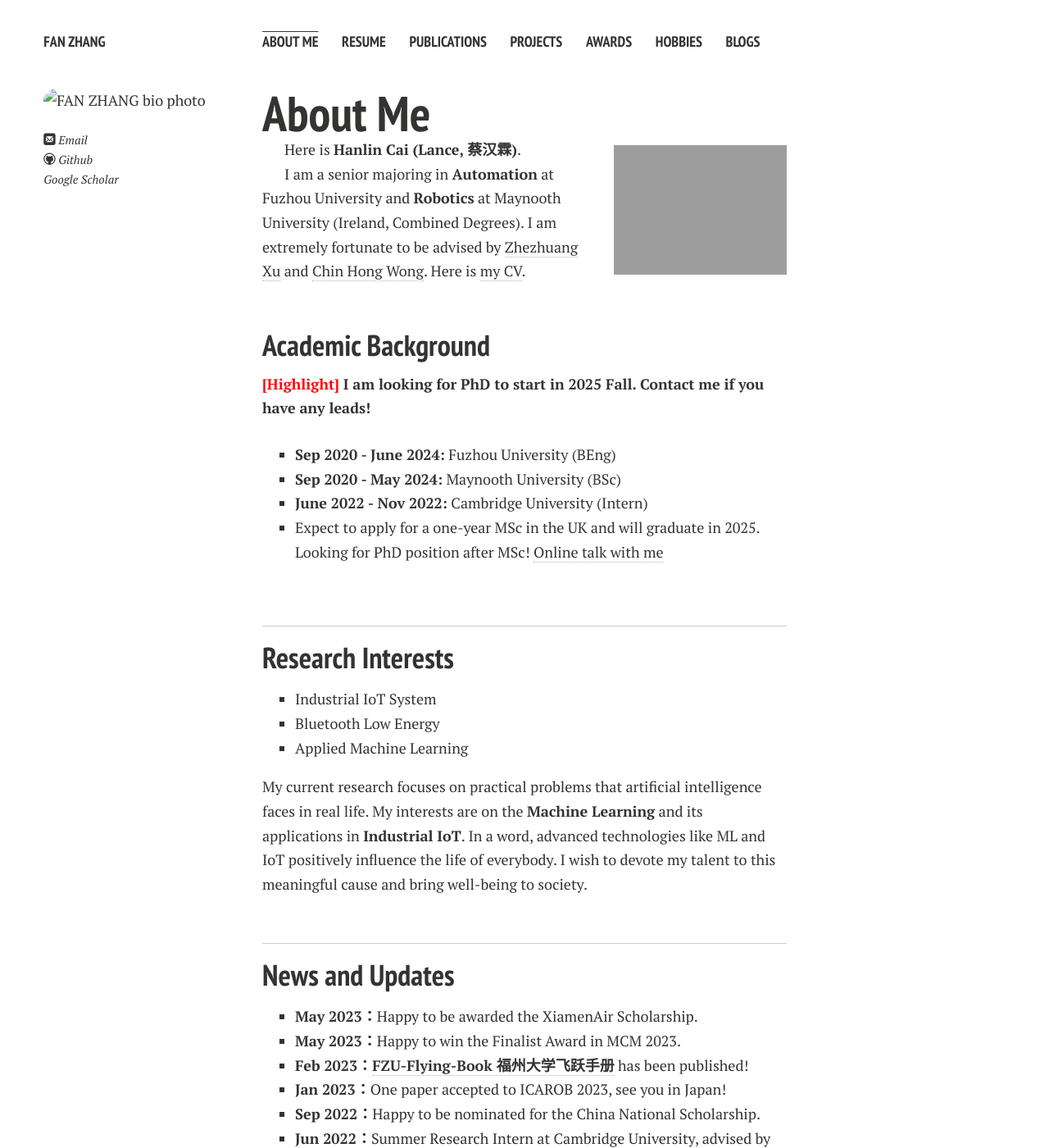
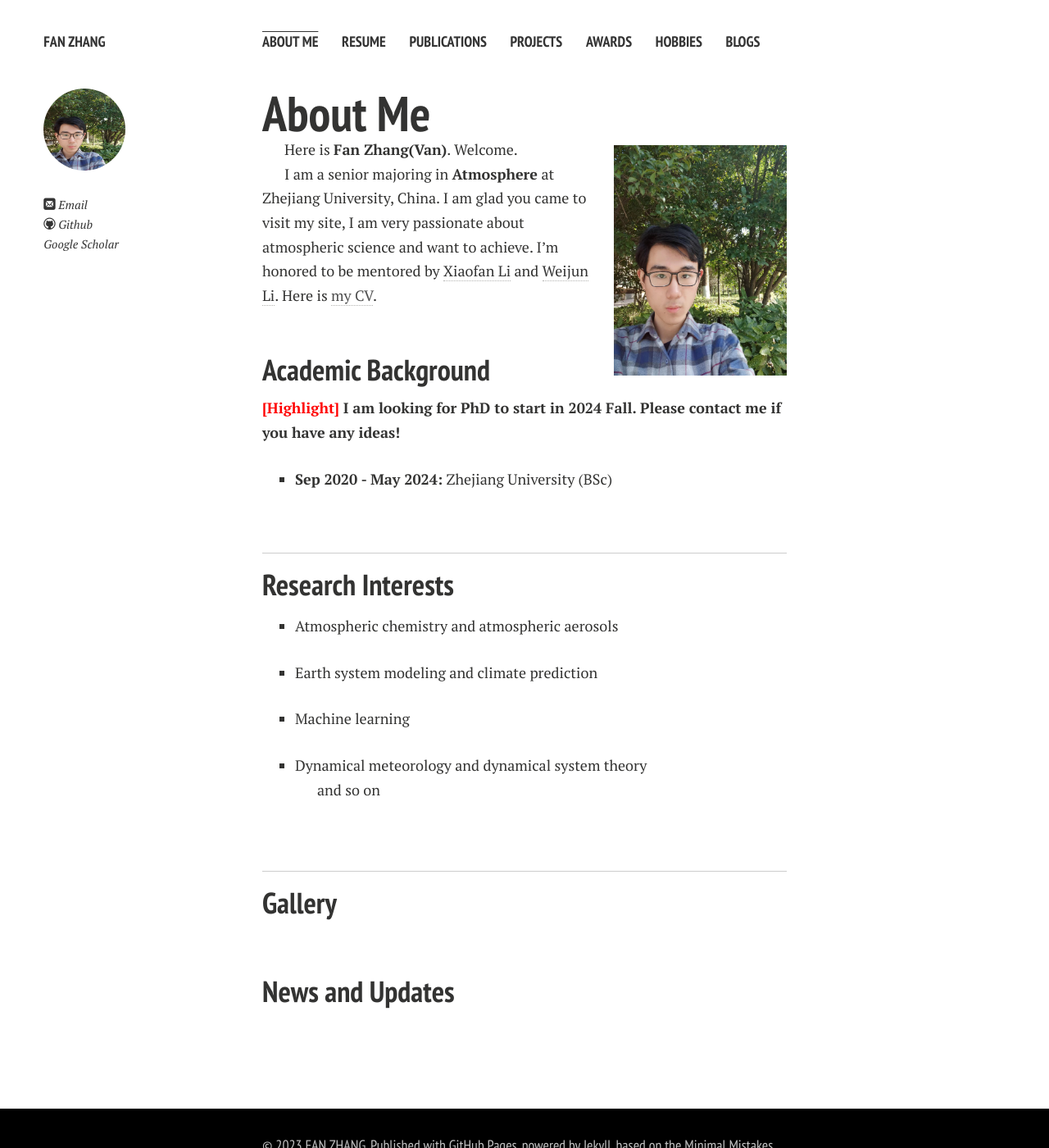
Before and after one commit to VANvonZHANG/VANvonZHANG.github.io, a Jekyll site: the page built from index.md, in a window 1280 px wide and 1400 px high. Shown: the whole window at 82% size. Built offline with Jekyll 4.4.1, drawn with Linux system fonts in a browser that asks for light colours; nearby versions of some CDN libraries; comment, search, counter and statistics services are not loaded; a style sheet for code colours, icons or effects is not loaded; our own code applies the rules of GitHub Pages for plain Markdown files.

```diff
--- a/googlefb025e8ad13f176c.html
+++ /dev/null
@@ -1,3 +0,0 @@
-google-site-verification: googlefb025e8ad13f176c.html
-<!-- This file is used to verify the Google Serach Console -->
-<!-- You can also verify at: https://search.google.com/search-console/about -->
--- a/index.md
+++ b/index.md
@@ -4,22 +4,19 @@ layout: page
 
 # About Me
 
-<img src="https://caihanlin.com/caihanlin.jpg" class="floatpic" width="360" height="480">
+<img src="https://VANvonZHANG.github.io/images/FanZhang.jpg" class="floatpic" width="360" height="480">
 
-Here is **Hanlin Cai (Lance, [蔡汉霖](https://caihanlin.com/file/蔡汉霖简历.pdf))**.
+Here is **Fan Zhang(Van)**. Welcome.
 
-I am a senior majoring in **Automation** at Fuzhou University and **Robotics** at Maynooth University (Ireland, Combined Degrees). I am extremely fortunate to be advised by [Zhezhuang Xu](https://dqxy.fzu.edu.cn/info/1102/3547.htm) and [Chin Hong Wong](https://www.researchgate.net/profile/Chin-Hong-Wong). Here is [my CV](https://caihanlin.com/file/Resume-HanlinCAI.pdf).
+I am a senior majoring in **Atmosphere** at Zhejiang University, China. I am glad you came to visit my site, I am very passionate about atmospheric science and want to achieve. I'm honored to be mentored by [Xiaofan Li](https://person.zju.edu.cn/xiaofanli) and [Weijun Li](https://person.zju.edu.cn/liwj). Here is [my CV]().
 
 <br>
 
 ## Academic Background
 
-**<font color='red'>[Highlight]</font> I am looking for PhD to start in 2025 Fall. Contact me if you have any leads!**
+**<font color='red'>[Highlight]</font> I am looking for PhD to start in 2024 Fall. Please contact me if you have any ideas!**
 
-- **Sep 2020 - June 2024:** Fuzhou University (BEng)
-- **Sep 2020 - May 2024:** Maynooth University (BSc)
-- **June 2022 - Nov 2022:** Cambridge University (Intern)
-- Expect to apply for a one-year MSc in the UK and will graduate in 2025. Looking for PhD position after MSc! [Online talk with me](https://calendly.com/lancecai/meet-with-lance)
+- **Sep 2020 - May 2024:** Zhejiang University (BSc)
 
 <br>
 
@@ -27,23 +24,28 @@ I am a senior majoring in **Automation** at Fuzhou University and **Robotics** a
 
 ## Research Interests
 
-- Industrial IoT System
-- Bluetooth Low Energy
-- Applied Machine Learning
+- Atmospheric chemistry and atmospheric aerosols
 
-My current research focuses on practical problems that artificial intelligence faces in real life. My interests are on the **Machine Learning** and its applications in **Industrial IoT**. In a word, advanced technologies like ML and IoT positively influence the life of everybody.  I wish to devote my talent to this meaningful cause and bring well-being to society.
+- Earth system modeling and climate prediction
+
+- Machine learning
+
+- Dynamical meteorology and dynamical system theory
+
+  and so on
 
 <br>
 
 ---
 
+## Gallery
+
+
+
+<br>
+
 ## News and Updates
 
-- **May 2023：**Happy to be awarded the XiamenAir Scholarship.
-- **May 2023：**Happy to win the Finalist Award in MCM 2023.
-- **Feb 2023：**[**FZU-Flying-Book 福州大学飞跃手册**](https://fzu-fly.online/) has been published!
-- **Jan 2023：**One paper accepted to ICAROB 2023, see you in Japan!
-- **Sep 2022：**Happy to be nominated for the China National Scholarship.
-- **Jun 2022：**Summer Research Intern at Cambridge University, advised by [Prof. Pietro Liò](https://www.cl.cam.ac.uk/~pl219/ ).
+
 
 <br>
```
Also changed, not shown: publications.md (+4 -6 lines), images/FanZhang.jpg (renamed from FanZhang.jpg), images/MCM-figure3.jpg (deleted), images/cat.JPG (deleted), images/fav.ico (renamed from fav.ico), images/fav.png (renamed from fav.png), images/hanlin.jpg (deleted), images/iot-manager.png (deleted), images/openiot-system.png (deleted), 8 other files.
